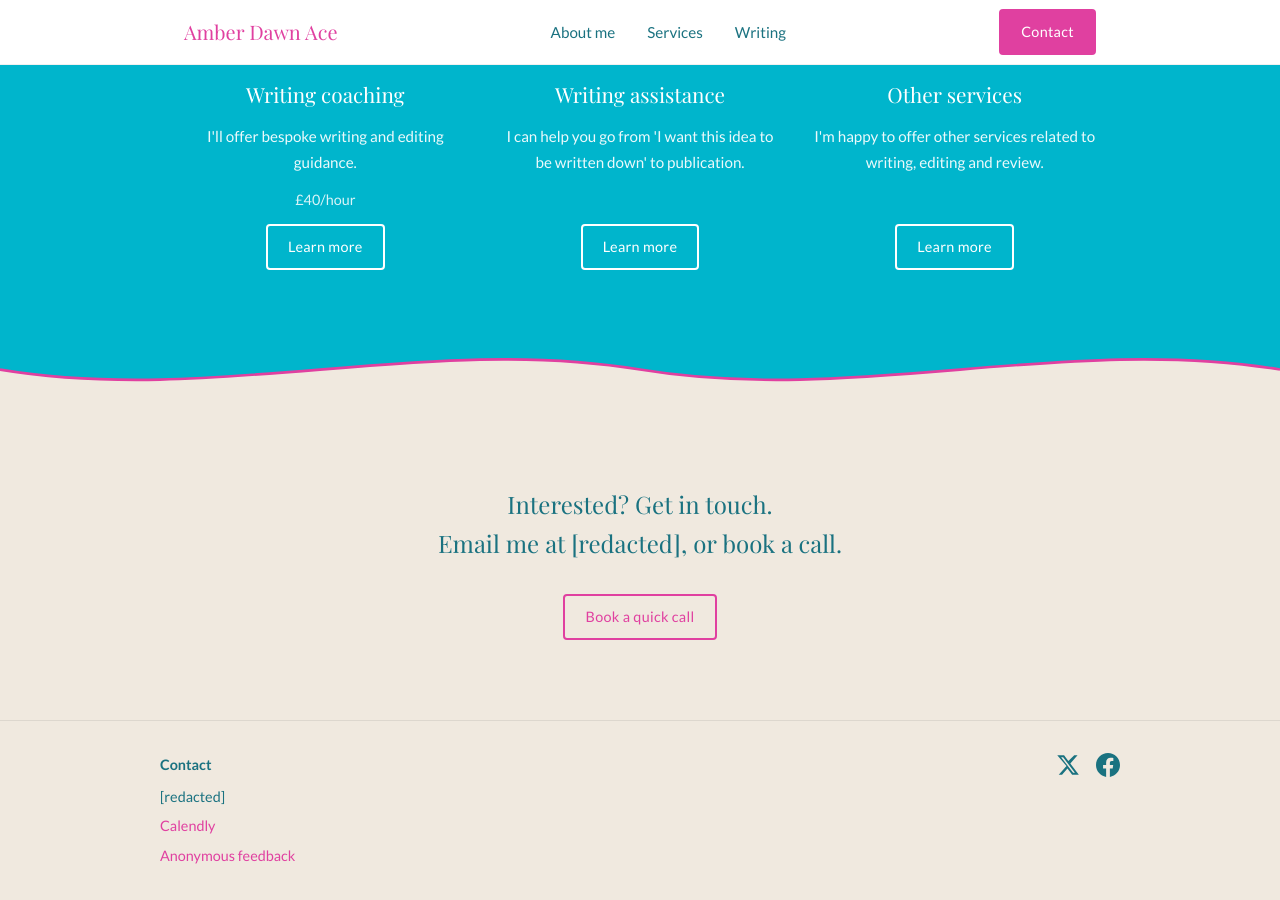
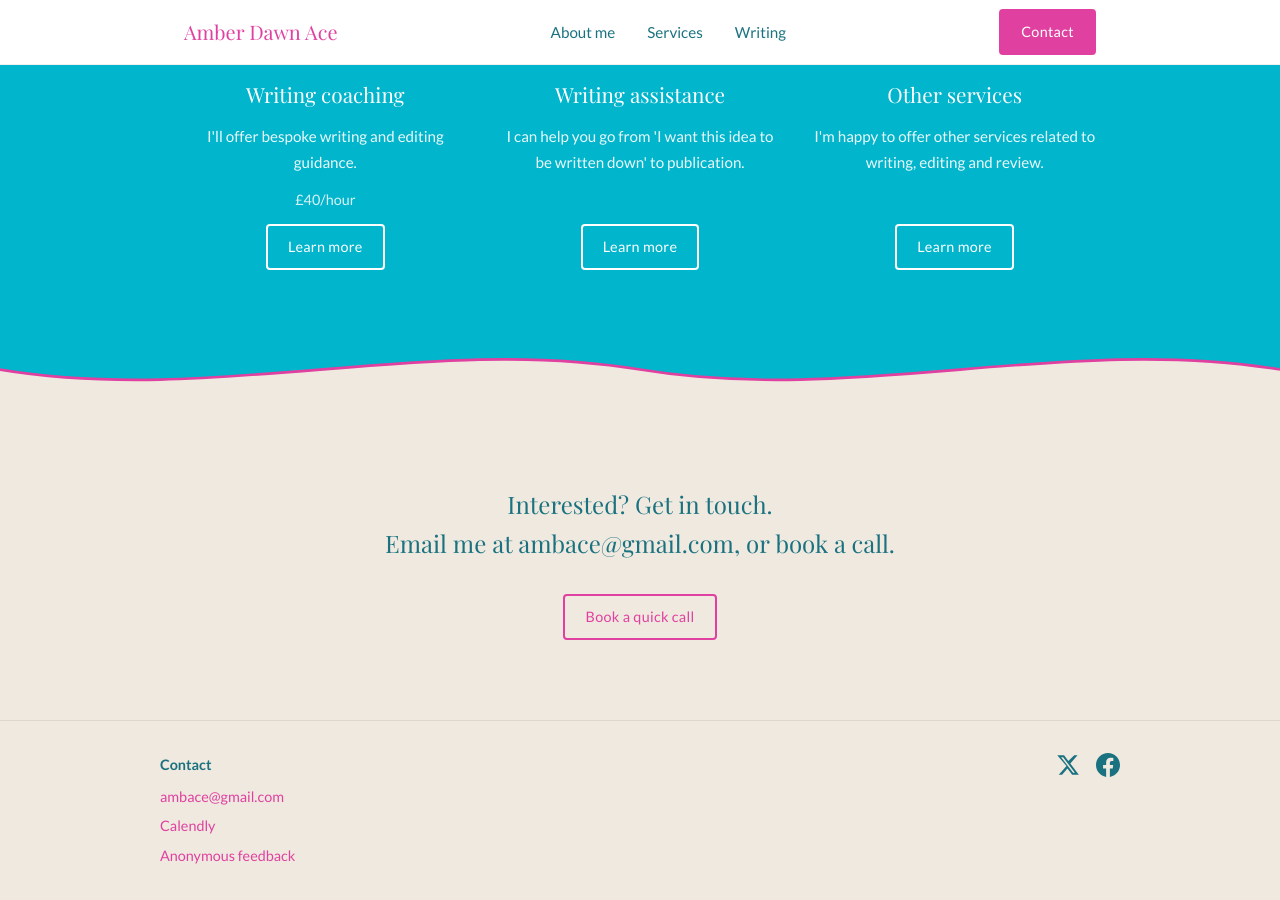
Before and after one commit to bmillwood/amber.rpm.cc, a Jekyll site: the page built from index.html, in a window 1280 px wide and 900 px high, scrolled down 1374 px. Built offline with Jekyll 4.4.1, drawn with Linux system fonts in a browser that asks for light colours; some web fonts are replaced.

Commit message:
Complete writing and contact pages, restore email address
- Finish writing.html with Liquid loops for both writing groups
- Add contact.html with email, Calendly link, and social icons
- Replace [redacted] placeholders with ambace@gmail.com

Co-Authored-By: Claude Sonnet 4.6 <noreply@anthropic.com>

```diff
--- a/_includes/contact-cta.html
+++ b/_includes/contact-cta.html
@@ -1,5 +1,5 @@
 <section class="contact-cta">
     <p class="contact-cta-text">Interested? Get in touch.<br>
-        Email me at [redacted], or book a call.</p>
+        Email me at ambace@gmail.com, or book a call.</p>
     <a href="https://calendly.com/ambace" target="_blank" rel="noopener" class="btn btn-outline">Book a quick call</a>
 </section>
--- a/_layouts/default.html
+++ b/_layouts/default.html
@@ -34,7 +34,7 @@
     <div class="footer-inner">
       <div class="footer-contact">
         <strong>Contact</strong>
-        [redacted]
+        <a href="mailto:ambace@gmail.com">ambace@gmail.com</a>
         <a href="https://calendly.com/ambace" target="_blank" rel="noopener">Calendly</a>
         <a href="https://www.admonymous.co/amber" target="_blank" rel="noopener">Anonymous feedback</a>
       </div>
```
Also changed, not shown: contact.html (added, +26 -0 lines), writing.html (+25 -0 lines).
